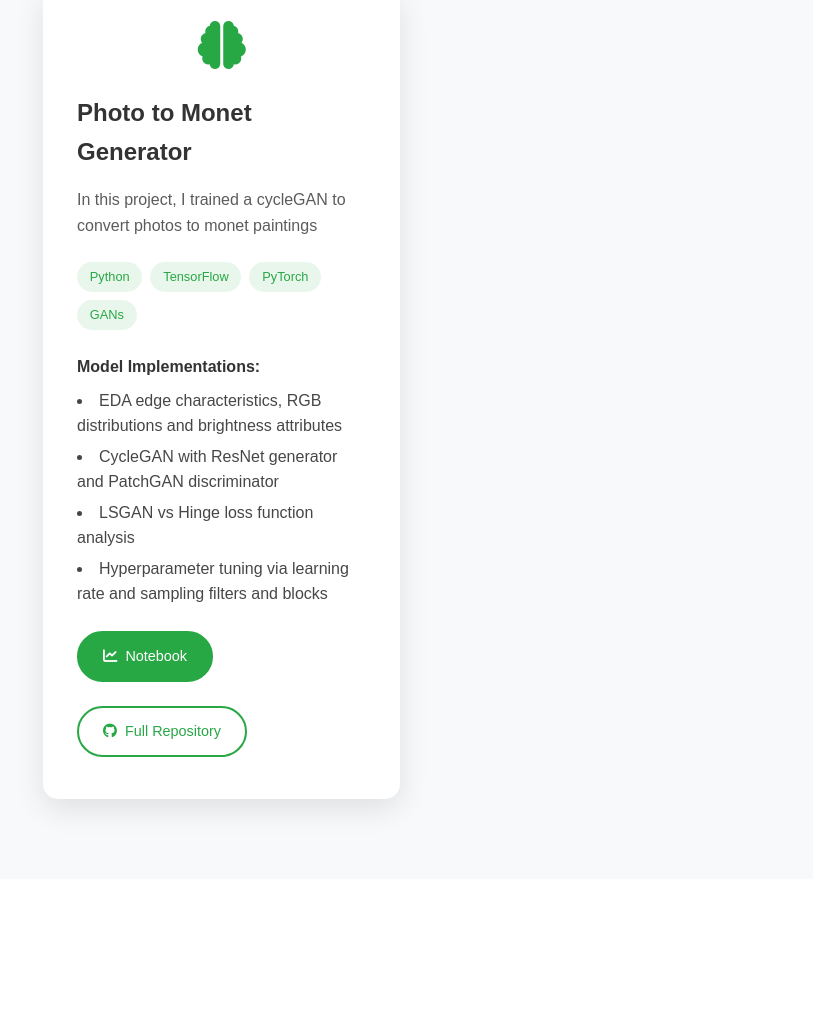
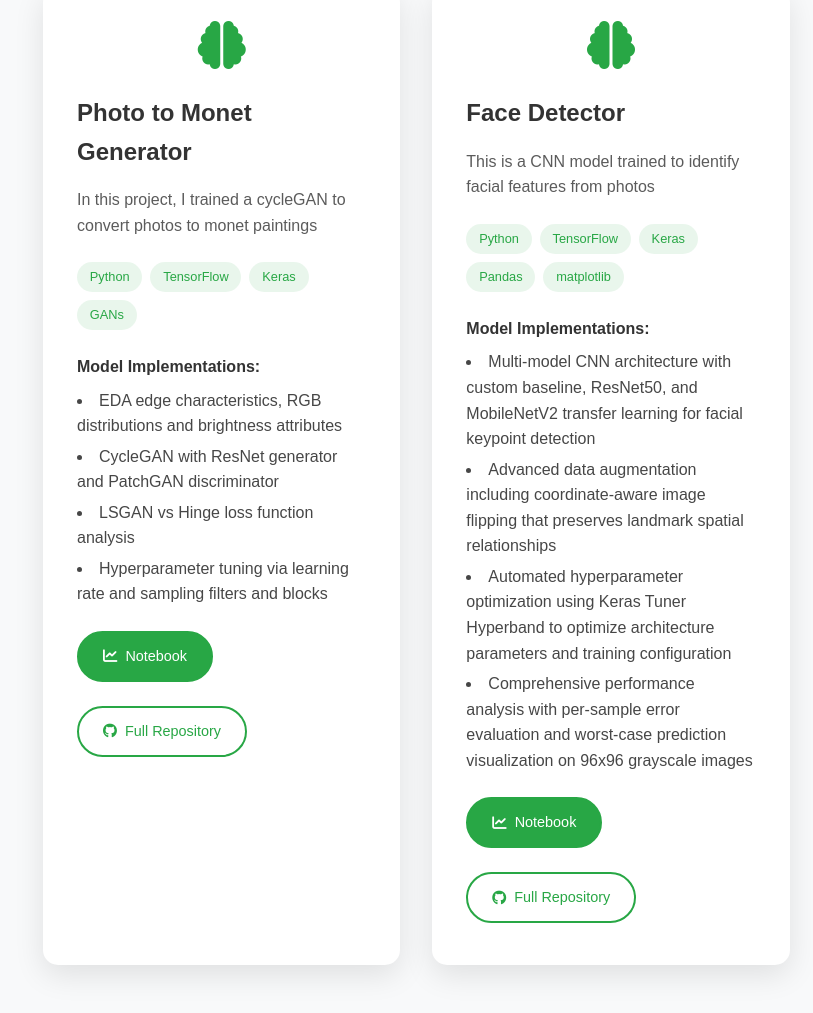
Before and after one commit to nickStanisic/nickstanisic.github.io, a plain HTML site: page index.html in a window 1280 px wide. Shown: the part 2408-3421 px from the top of the page, without its empty margins (29-842 px from the left). Before the commit the page ends 3287 px from the top, so only its background shows below. Drawn offline with Linux system fonts and the light colour scheme.

Commit message:
face detector

```diff
--- a/index.html
+++ b/index.html
@@ -175,7 +175,7 @@
                 </div>
             </div>
 
-            <!-- Deep Learning Projects -->
+            <!-- Deep Learning CycleGAN-->
             <div class="project-card ml" data-category="ml">
                 <div class="project-image">
                     <i class="fas fa-brain project-icon"></i>
@@ -187,7 +187,7 @@
                     <div class="tech-stack">
                         <span class="tech-tag">Python</span>
                         <span class="tech-tag">TensorFlow</span>
-                        <span class="tech-tag">PyTorch</span>
+                        <span class="tech-tag">Keras</span>
                         <span class="tech-tag">GANs</span>
                     </div>
 
@@ -212,6 +212,45 @@
                 </div>
             </div>
 
+            <!-- Face Detector -->
+            <div class="project-card ml" data-category="ml">
+                <div class="project-image">
+                    <i class="fas fa-brain project-icon"></i>
+                </div>
+                <div class="project-content">
+                    <h3>Face Detector</h3>
+                    <p>This is a CNN model trained to identify facial features from photos</p>
+
+                    <div class="tech-stack">
+                        <span class="tech-tag">Python</span>
+                        <span class="tech-tag">TensorFlow</span>
+                        <span class="tech-tag">Keras</span>
+                        <span class="tech-tag">Pandas</span>
+                        <span class="tech-tag">matplotlib</span>
+                    </div>
+
+                    <div class="project-features">
+                        <h4>Model Implementations:</h4>
+                        <ul>
+                            <li>Multi-model CNN architecture with custom baseline, ResNet50, and MobileNetV2 transfer learning for facial keypoint detection</li>
+                            <li>Advanced data augmentation including coordinate-aware image flipping that preserves landmark spatial relationships</li>
+                            <li>Automated hyperparameter optimization using Keras Tuner Hyperband to optimize architecture parameters and training configuration</li>
+                            <li>Comprehensive performance analysis with per-sample error evaluation and worst-case prediction visualization on 96x96 grayscale images</li>
+                        </ul>
+                    </div>
+
+                    <div class="project-links">
+                        <a href="https://nbviewer.org/github/nickStanisic/FaceDetector/blob/main/FaceDetector.ipynb" class="btn btn-primary" target="_blank">
+                            <i class="fas fa-chart-line"></i> Notebook
+                        </a>
+                        <a href="https://github.com/nickStanisic/FaceDetector" class="btn btn-secondary" target="_blank">
+                            <i class="fab fa-github"></i> Full Repository
+                        </a>
+                    </div>
+                </div>
+            </div>
+
+
         </div>
     </div>
 </section>
```
